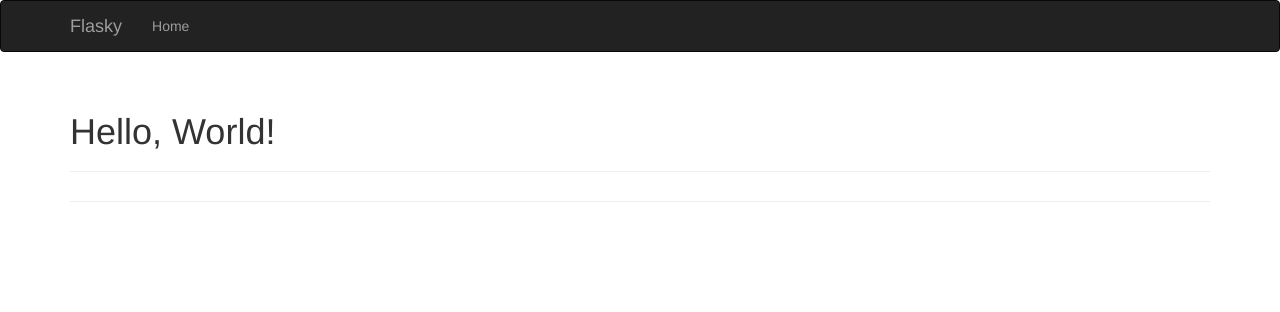
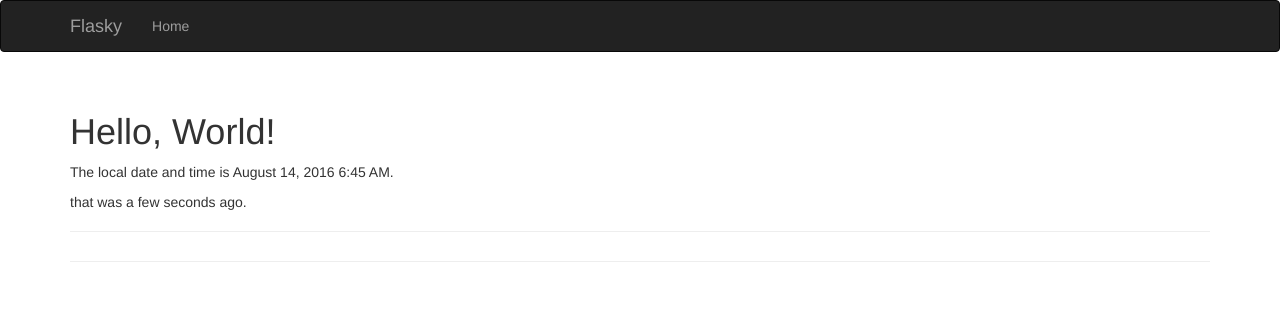
Before and after one commit to summerliehu/SummerBlog, a Flask app: page / in a window 1280 px wide. Shown: the top 312 px of the page. Run offline with Flask 2, Linux system fonts and the light colour scheme; some libraries are stand-ins or nearby versions.

Commit message:
flask-moment

```diff
--- a/summerblog/blog.py
+++ b/summerblog/blog.py
@@ -1,14 +1,20 @@
 from flask import Flask, render_template
 from flask.ext.script import Manager
 from flask.ext.bootstrap import Bootstrap
-
+from flask.ext.moment import Moment
+from datetime import datetime
 
 app = Flask(__name__)
+
+app.config['SECRET_KEY'] = 'This is your secret_key'
+
 manager = Manager(app)
 bootstrap = Bootstrap(app)
+moment = Moment(app)
+
 @app.route('/')
 def index():
-	return render_template('index.html')
+	return render_template('index.html', current_time = datetime.utcnow())
 
 @app.route('/user/<name>')
 def user(name):
--- a/summerblog/templates/base.html
+++ b/summerblog/templates/base.html
@@ -35,3 +35,8 @@
 	</div>
 </div>
 {% endblock %}
+
+{% block scripts %}
+{{ super() }}
+{{ moment.include_moment() }}
+{% endblock %}
--- a/summerblog/templates/index.html
+++ b/summerblog/templates/index.html
@@ -5,5 +5,7 @@
 {% block page_content%}
 <div class="page-header">
 	<h1>Hello, World!</h1>
+	<p>The local date and time is {{ moment(current_time).format('LLL') }}.</p>
+	<p>that was {{ moment(current_time).fromNow(refresh=True) }}.</p>
 </div>
 {% endblock %}
```
